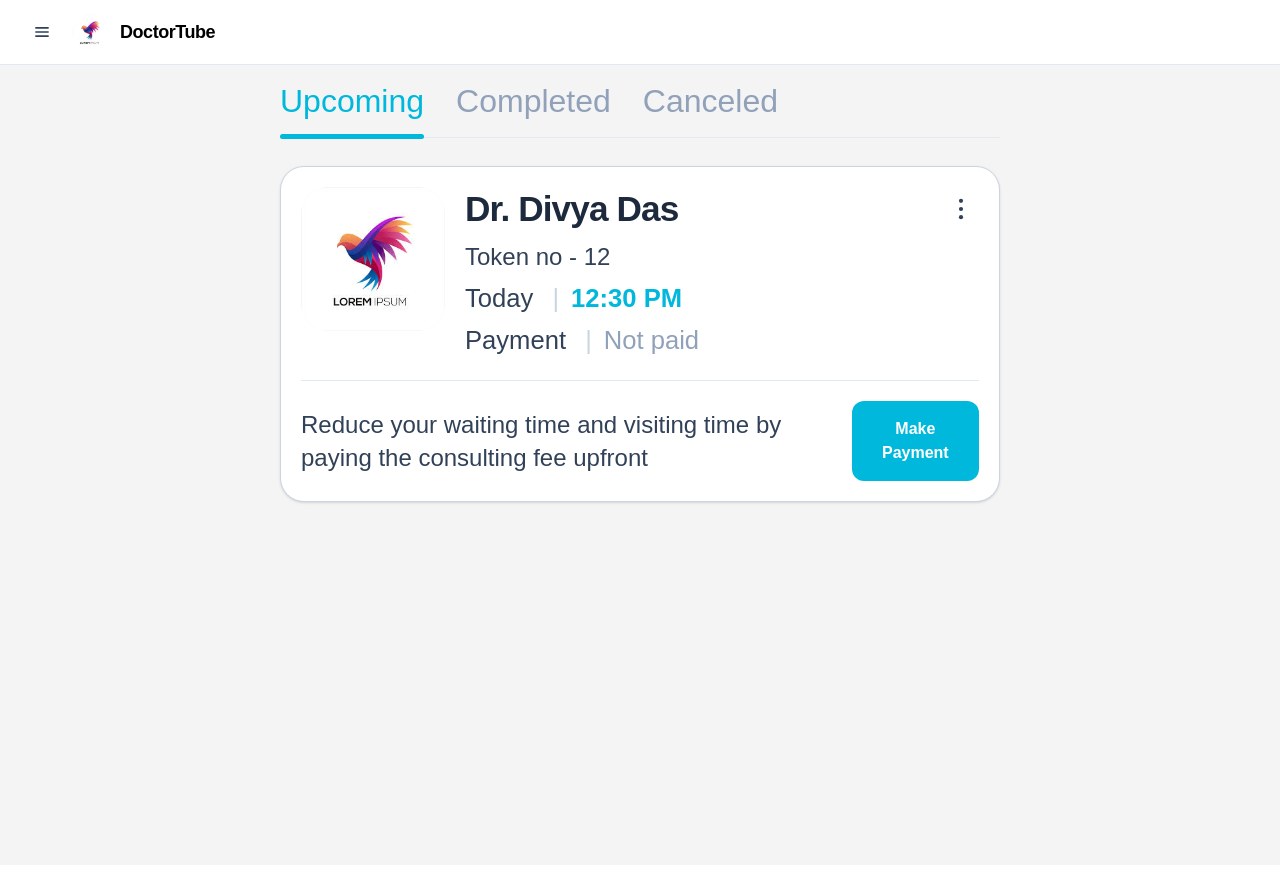
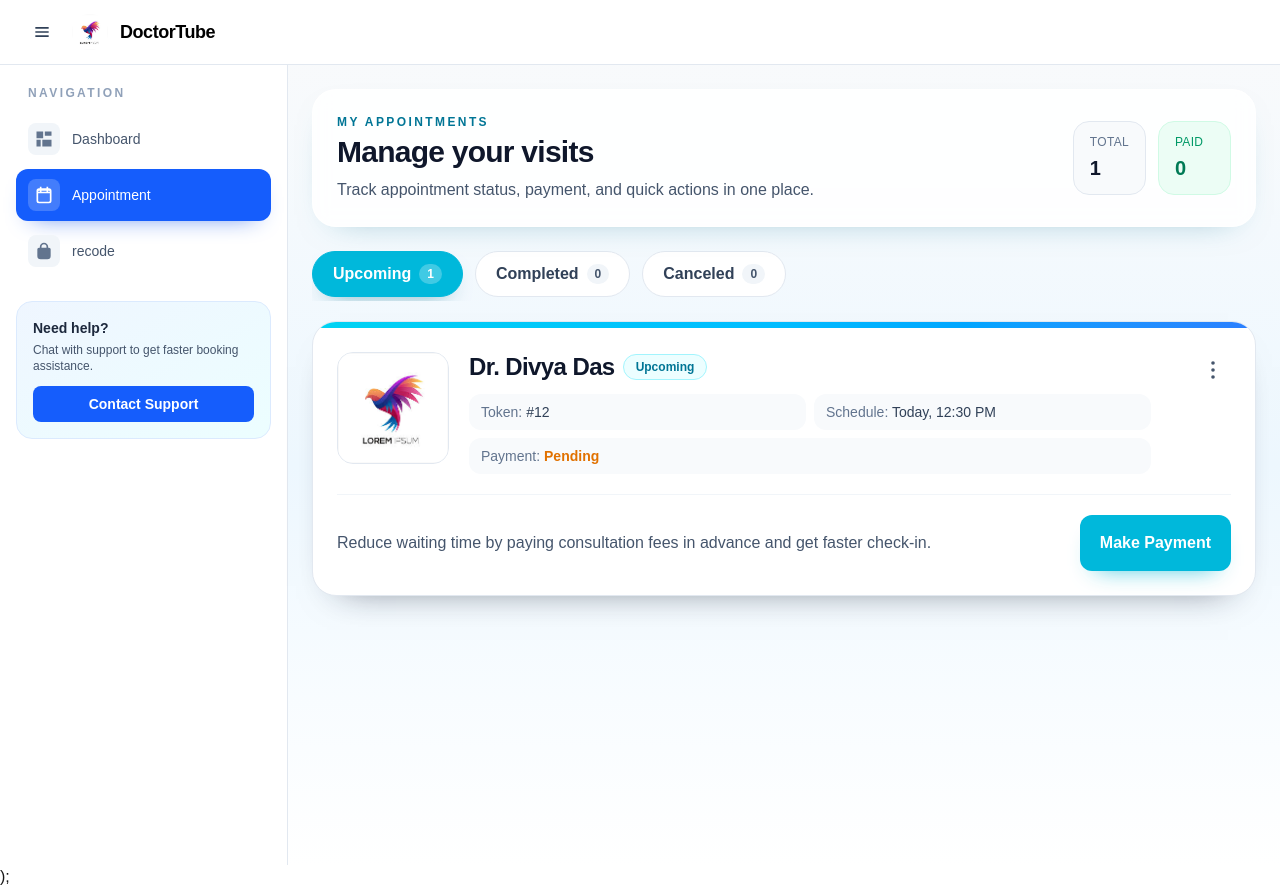
Before and after one commit to chaman3s/peartoughts, a Next.js app: page /home/appointments in a window 1280 px wide. Before the commit the page ends 865 px from the top, so only its background shows below. Built offline with nearby package versions, Linux system fonts and the light colour scheme.

Commit message:
improve ui of create appointment

```diff
--- a/Components/sideBar/index.tsx
+++ b/Components/sideBar/index.tsx
@@ -16,7 +16,7 @@ const menuItems: SideBarItem[] = [
   {
     id: "dashboard",
     label: "Dashboard",
-    href: "/dashBoard",
+    href: "/home/dashBoard",
     icon: (
       <svg viewBox="0 0 24 24" className="h-5 w-5" aria-hidden="true">
         <path
@@ -28,29 +28,30 @@ const menuItems: SideBarItem[] = [
   },
   {
     id: "doctor-detail",
-    label: "Doctor Detail",
-    href: "/dashBoard/DoctorDetail",
+    label: "Appointment",
+    href: "/home/appointments",
     icon: (
-      <svg viewBox="0 0 24 24" className="h-5 w-5" aria-hidden="true">
+       <svg viewBox="0 0 24 24" className="h-5 w-5" aria-hidden="true">
+        <path
+          d="M7 2h2v2h6V2h2v2h1a3 3 0 0 1 3 3v12a3 3 0 0 1-3 3H6a3 3 0 0 1-3-3V7a3 3 0 0 1 3-3h1V2Zm12 8H5v9a1 1 0 0 0 1 1h12a1 1 0 0 0 1-1v-9ZM7 7H6a1 1 0 0 0-1 1h14a1 1 0 0 0-1-1h-1v1h-2V7H9v1H7V7Z"
+          fill="currentColor"
+        />
+      </svg>
+    ),
+
+  },
+  {
+    id: "book-appointment",
+    label: "recode",
+    href: "/dashBoard/BookAppointment",
+    icon: ( <svg viewBox="0 0 24 24" className="h-5 w-5" aria-hidden="true">
         <path
           d="M12 2a5 5 0 0 0-5 5v1H6a2 2 0 0 0-2 2v8a4 4 0 0 0 4 4h8a4 4 0 0 0 4-4v-8a2 2 0 0 0-2-2h-1V7a5 5 0 0 0-5-5Zm-3 6V7a3 3 0 1 1 6 0v1H9Zm3 3a2 2 0 1 0 0 4 2 2 0 0 0 0-4Z"
           fill="currentColor"
         />
       </svg>
     ),
-  },
-  {
-    id: "book-appointment",
-    label: "Appointments",
-    href: "/dashBoard/BookAppointment",
-    icon: (
-      <svg viewBox="0 0 24 24" className="h-5 w-5" aria-hidden="true">
-        <path
-          d="M7 2h2v2h6V2h2v2h1a3 3 0 0 1 3 3v12a3 3 0 0 1-3 3H6a3 3 0 0 1-3-3V7a3 3 0 0 1 3-3h1V2Zm12 8H5v9a1 1 0 0 0 1 1h12a1 1 0 0 0 1-1v-9ZM7 7H6a1 1 0 0 0-1 1h14a1 1 0 0 0-1-1h-1v1h-2V7H9v1H7V7Z"
-          fill="currentColor"
-        />
-      </svg>
-    ),
+
   },
 ];
 
--- a/ContextApi/appointmentContext.tsx
+++ b/ContextApi/appointmentContext.tsx
@@ -14,6 +14,7 @@ export type AppointmentItem = {
   id: string;
   doctorName: string;
   tokenNo: number;
+  appointmentDateIso: string;
   dayLabel: string;
   time: string;
   paid: boolean;
@@ -32,6 +33,7 @@ const initialAppointments: AppointmentItem[] = [
     id: "apt-1",
     doctorName: "Dr. Divya Das",
     tokenNo: 12,
+    appointmentDateIso: new Date().toISOString().slice(0, 10),
     dayLabel: "Today",
     time: "12:30 PM",
     paid: false,
@@ -49,6 +51,7 @@ export function AppointmentProvider({ children }: { children: ReactNode }) {
         id: appointment.id ?? `apt-${Date.now()}`,
         tokenNo: appointment.tokenNo ?? maxToken + 1,
         doctorName: appointment.doctorName,
+        appointmentDateIso: appointment.appointmentDateIso,
         dayLabel: appointment.dayLabel,
         time: appointment.time,
         paid: appointment.paid,
--- a/Screen/main/AppointmentScreen/index.tsx
+++ b/Screen/main/AppointmentScreen/index.tsx
@@ -9,6 +9,12 @@ import logo from "@/assets/img/logo.jpg";
 type AppointmentTab = AppointmentStatus;
 
 const tabs: AppointmentTab[] = ["Upcoming", "Completed", "Canceled"];
+
+const statusStyles: Record<AppointmentStatus, string> = {
+  Upcoming: "border-cyan-200 bg-cyan-50 text-cyan-700",
+  Completed: "border-emerald-200 bg-emerald-50 text-emerald-700",
+  Canceled: "border-rose-200 bg-rose-50 text-rose-700",
+};
 
 export default function AppointmentScreen() {
   const { appointments } = useAppointment();
@@ -31,14 +37,38 @@ export default function AppointmentScreen() {
   }, [openMenuId]);
 
   const list = appointments.filter((item) => item.status === activeTab);
+  const paidCount = appointments.filter((item) => item.paid).length;
+  const totalCount = appointments.length;
 
   return (
-    <main className="min-h-screen bg-[#f4f4f4]">
-      <section className="mx-auto w-full max-w-3xl px-4 pb-10 pt-3 md:px-6">
-        <div className="border-b border-slate-200">
-          <div className="flex gap-8">
+    <main className="min-h-screen bg-gradient-to-b from-slate-50 via-[#eef8ff] to-white">
+      <section className="mx-auto w-full max-w-5xl px-4 pb-12 pt-6 md:px-6">
+        <div className="rounded-3xl border border-white/80 bg-white/85 p-5 shadow-[0_12px_35px_-24px_rgba(14,116,144,0.55)] backdrop-blur-sm md:p-6">
+          <div className="flex flex-col gap-5 md:flex-row md:items-center md:justify-between">
+            <div>
+              <p className="text-xs font-semibold uppercase tracking-[0.2em] text-cyan-700">My Appointments</p>
+              <h1 className="mt-1 text-2xl font-bold tracking-tight text-slate-900 md:text-3xl">Manage your visits</h1>
+              <p className="mt-2 text-sm text-slate-600 md:text-base">
+                Track appointment status, payment, and quick actions in one place.
+              </p>
+            </div>
+            <div className="grid grid-cols-2 gap-3 md:w-auto">
+              <div className="rounded-2xl border border-slate-200 bg-slate-50 px-4 py-3">
+                <p className="text-xs uppercase tracking-wide text-slate-500">Total</p>
+                <p className="mt-1 text-xl font-semibold text-slate-900">{totalCount}</p>
+              </div>
+              <div className="rounded-2xl border border-emerald-100 bg-emerald-50 px-4 py-3">
+                <p className="text-xs uppercase tracking-wide text-emerald-600">Paid</p>
+                <p className="mt-1 text-xl font-semibold text-emerald-700">{paidCount}</p>
+              </div>
+            </div>
+          </div>
+        </div>
+
+        <div className="mt-6 flex gap-3 overflow-x-auto pb-1">
           {tabs.map((tab) => {
             const active = tab === activeTab;
+            const tabCount = appointments.filter((item) => item.status === tab).length;
             return (
               <button
                 key={tab}
@@ -47,53 +77,75 @@ export default function AppointmentScreen() {
                   setActiveTab(tab);
                   setOpenMenuId(null);
                 }}
-                  className={`relative pb-3 text-[clamp(1.1rem,2.8vw,2rem)] font-medium transition ${
-                    active ? "text-cyan-500" : "text-slate-400 hover:text-slate-500"
+                className={`inline-flex min-w-fit items-center gap-2 rounded-full border px-4 py-2 text-sm font-semibold transition md:px-5 md:py-2.5 md:text-base ${
+                  active
+                    ? "border-cyan-500 bg-cyan-500 text-white shadow-[0_10px_24px_-16px_rgba(14,116,144,0.9)]"
+                    : "border-slate-200 bg-white text-slate-700 hover:border-cyan-300 hover:text-cyan-700"
                 }`}
               >
-                  {tab}
-                  {active && <span className="absolute inset-x-0 -bottom-[2px] h-[5px] rounded-full bg-cyan-500" />}
+                <span>{tab}</span>
+                <span
+                  className={`rounded-full px-2 py-0.5 text-xs ${
+                    active ? "bg-white/25 text-white" : "bg-slate-100 text-slate-600"
+                  }`}
+                >
+                  {tabCount}
+                </span>
               </button>
             );
           })}
         </div>
-        </div>
 
-        <div className="mt-7 space-y-4">
+        <div className="mt-5 space-y-4">
           {list.map((item) => {
             const menuOpen = openMenuId === item.id;
             return (
-              <article key={item.id} className="rounded-3xl border border-slate-300 bg-white p-5 shadow-sm">
-                <div className="relative flex gap-5">
-                  <div className="relative h-36 w-36 shrink-0 overflow-hidden rounded-[28px] bg-slate-100">
+              <article
+                key={item.id}
+                className="group overflow-hidden rounded-3xl border border-slate-200 bg-white shadow-[0_18px_36px_-28px_rgba(15,23,42,0.65)] transition hover:-translate-y-0.5 hover:shadow-[0_25px_45px_-30px_rgba(8,47,73,0.65)]"
+              >
+                <div className="h-1.5 w-full bg-gradient-to-r from-cyan-400 via-sky-400 to-blue-500" />
+
+                <div className="p-4 md:p-6">
+                  <div className="relative flex flex-col gap-4 sm:flex-row sm:gap-5">
+                    <div className="relative h-24 w-24 shrink-0 overflow-hidden rounded-2xl border border-slate-200 bg-slate-100 sm:h-28 sm:w-28">
                       <Image src={logo} alt={item.doctorName} fill className="object-cover" />
                     </div>
 
-                  <div className="min-w-0 flex-1 pr-20">
-                    <h2 className="text-[clamp(1.25rem,3.4vw,2.2rem)] font-semibold leading-tight tracking-tight text-slate-800">
+                    <div className="min-w-0 flex-1 sm:pr-20">
+                      <div className="flex flex-wrap items-center gap-2">
+                        <h2 className="text-xl font-semibold leading-tight tracking-tight text-slate-900 sm:text-2xl">
                           {item.doctorName}
                         </h2>
-                    <p className="mt-2 text-[clamp(1rem,2.4vw,1.5rem)] text-slate-700">Token no - {item.tokenNo}</p>
-                    <p className="mt-1 text-[clamp(1rem,2.5vw,1.6rem)] text-slate-700">
-                      {item.dayLabel} <span className="mx-3 text-slate-300">|</span>
-                      <span className="font-semibold text-cyan-500">{item.time}</span>
+                        <span className={`rounded-full border px-3 py-1 text-xs font-semibold ${statusStyles[item.status]}`}>
+                          {item.status}
+                        </span>
+                      </div>
+
+                      <div className="mt-3 grid gap-2 text-sm text-slate-700 sm:grid-cols-2">
+                        <p className="rounded-xl bg-slate-50 px-3 py-2">
+                          <span className="font-medium text-slate-500">Token:</span> #{item.tokenNo}
                         </p>
-                    <p className="mt-1 text-[clamp(1rem,2.5vw,1.6rem)] text-slate-700">
-                      Payment <span className="mx-3 text-slate-300">|</span>
-                      <span className={item.paid ? "text-emerald-600" : "text-slate-400"}>
-                        {item.paid ? "Paid" : "Not paid"}
+                        <p className="rounded-xl bg-slate-50 px-3 py-2">
+                          <span className="font-medium text-slate-500">Schedule:</span> {item.dayLabel}, {item.time}
+                        </p>
+                        <p className="rounded-xl bg-slate-50 px-3 py-2 sm:col-span-2">
+                          <span className="font-medium text-slate-500">Payment:</span>{" "}
+                          <span className={item.paid ? "font-semibold text-emerald-700" : "font-semibold text-amber-600"}>
+                            {item.paid ? "Paid" : "Pending"}
                           </span>
                         </p>
                       </div>
+                    </div>
 
-                  <div className="absolute right-0 top-1">
+                    <div className="absolute right-0 top-0">
                       <button
                         type="button"
                         aria-label="Appointment actions"
                         onClick={() => setOpenMenuId((prev) => (prev === item.id ? null : item.id))}
-                      className="rounded-full p-1 text-slate-700 hover:bg-slate-100"
+                        className="rounded-full p-1.5 text-slate-600 transition hover:bg-slate-100 hover:text-slate-900"
                       >
-                      <svg viewBox="0 0 24 24" className="h-7 w-7" aria-hidden="true">
+                        <svg viewBox="0 0 24 24" className="h-6 w-6" aria-hidden="true">
                           <circle cx="12" cy="5" r="1.8" fill="currentColor" />
                           <circle cx="12" cy="12" r="1.8" fill="currentColor" />
                           <circle cx="12" cy="19" r="1.8" fill="currentColor" />
@@ -104,14 +156,14 @@ export default function AppointmentScreen() {
                     {menuOpen && (
                       <div
                         ref={menuRef}
-                      className="absolute right-2 top-10 z-20 w-52 overflow-hidden rounded-2xl border border-slate-300 bg-white shadow-lg"
+                        className="absolute right-0 top-10 z-20 w-52 overflow-hidden rounded-2xl border border-slate-200 bg-white shadow-xl"
                       >
                         {["View", "Reschedule", "Quick Query"].map((action) => (
                           <button
                             key={action}
                             type="button"
                             onClick={() => setOpenMenuId(null)}
-                          className="block w-full border-b border-slate-200 px-4 py-2 text-left text-base font-medium text-slate-800 last:border-b-0 hover:bg-slate-50"
+                            className="block w-full border-b border-slate-100 px-4 py-2.5 text-left text-sm font-medium text-slate-700 transition last:border-b-0 hover:bg-slate-50"
                           >
                             {action}
                           </button>
@@ -120,17 +172,20 @@ export default function AppointmentScreen() {
                     )}
                   </div>
 
-                <div className="mt-5 border-t border-slate-200 pt-5">
-                  <div className="flex flex-col items-start justify-between gap-4 sm:flex-row sm:items-center">
-                    <p className="max-w-xl text-[clamp(1rem,2.4vw,1.5rem)] leading-snug text-slate-700">
-                      Reduce your waiting time and visiting time by paying the consulting fee upfront
+                  <div className="mt-5 border-t border-slate-100 pt-5">
+                    <div className="flex flex-col items-start justify-between gap-3 sm:flex-row sm:items-center">
+                      <p className="max-w-2xl text-sm leading-snug text-slate-600 md:text-base">
+                        Reduce waiting time by paying consultation fees in advance and get faster check-in.
                       </p>
+                      {!item.paid && item.status === "Upcoming" && (
                         <Button
                           type="button"
-                      className="rounded-2xl bg-cyan-500 px-7 py-3 text-xl font-semibold text-white hover:bg-cyan-600"
+                          className="rounded-xl bg-cyan-500 px-5 py-2.5 text-sm font-semibold text-white shadow-[0_12px_24px_-16px_rgba(6,182,212,0.9)] hover:bg-cyan-600"
                         >
                           Make Payment
                         </Button>
+                      )}
+                    </div>
                   </div>
                 </div>
               </article>
@@ -138,8 +193,9 @@ export default function AppointmentScreen() {
           })}
 
           {list.length === 0 && (
-            <div className="rounded-2xl border border-dashed border-slate-300 bg-white/70 px-5 py-8 text-center text-lg text-slate-500">
-              No {activeTab.toLowerCase()} appointments.
+            <div className="rounded-3xl border border-dashed border-slate-300 bg-white px-6 py-12 text-center">
+              <p className="text-lg font-semibold text-slate-700">No {activeTab.toLowerCase()} appointments</p>
+              <p className="mt-2 text-sm text-slate-500">Book a consultation to see it here.</p>
             </div>
           )}
         </div>
--- a/Screen/main/BookAppointment/index.tsx
+++ b/Screen/main/BookAppointment/index.tsx
@@ -39,7 +39,7 @@ const eveningSlots: TimeSlot[] = [
 
 export default function BookAppointment() {
   const { doctor, setDoctor } = useDoctor();
-  const { addAppointment } = useAppointment();
+  const { appointments, addAppointment } = useAppointment();
   const navigate = useNavigate();
   const todayIso = useMemo(() => new Date().toISOString().slice(0, 10), []);
   const [selectedDay, setSelectedDay] = useState(todayIso);
@@ -76,6 +76,19 @@ export default function BookAppointment() {
     if (Number.isNaN(parsedDate.getTime())) return "July, 2023";
     return new Intl.DateTimeFormat("en-US", { month: "long", year: "numeric" }).format(parsedDate);
   }, [selectedDay]);
+
+  const bookedTimesForSelectedDay = useMemo(() => {
+    return new Set(
+      appointments
+        .filter((item) => item.appointmentDateIso === selectedDay && item.status !== "Canceled")
+        .map((item) => item.time.trim())
+    );
+  }, [appointments, selectedDay]);
+
+  const isAlreadyBooked = (slotLabel: string) => {
+    const slotStart = slotLabel.split("-")[0]?.trim() ?? slotLabel.trim();
+    return bookedTimesForSelectedDay.has(slotStart);
+  };
 
   const isPastDate = (value: string) => {
     if (!value) return false;
@@ -137,6 +150,10 @@ export default function BookAppointment() {
       setCalendarError("Selected time slot has already passed.");
       return;
     }
+    if (isAlreadyBooked(timeSlot.label)) {
+      setCalendarError("This slot is already booked for the selected day.");
+      return;
+    }
     const experienceValue = doctor.stats.find((stat) => stat.id === "experience")?.value ?? "0 years";
     const ratingValue = doctor.stats.find((stat) => stat.id === "rating")?.value ?? "0";
     const selectedDate = new Date(`${selectedDay}T00:00:00`);
@@ -148,6 +165,7 @@ export default function BookAppointment() {
 
     addAppointment({
       doctorName: doctor.doctorName,
+      appointmentDateIso: selectedDay,
       dayLabel,
       time: slotTime,
       paid: false,
@@ -249,7 +267,8 @@ export default function BookAppointment() {
             {morningSlots.map((slot) => {
               const isSelected = selectedMorningSlot === slot.id;
               const isTimePassed = isSlotPassed(slot.label);
-              const isDisabled = Boolean(slot.disabled) || isTimePassed;
+              const isBooked = isAlreadyBooked(slot.label);
+              const isDisabled = Boolean(slot.disabled) || isTimePassed || isBooked;
               return (
                 <button
                   key={slot.id}
@@ -269,6 +288,7 @@ export default function BookAppointment() {
                   }`}
                 >
                   {slot.label}
+                  {isBooked && <span className="ml-1 text-xs font-semibold">(Booked)</span>}
                 </button>
               );
             })}
@@ -278,7 +298,8 @@ export default function BookAppointment() {
           <div className="mt-3 grid grid-cols-2 gap-3">
             {eveningSlots.map((slot) => {
               const isSelected = selectedEveningSlot === slot.id;
-              const isDisabled = isSlotPassed(slot.label);
+              const isBooked = isAlreadyBooked(slot.label);
+              const isDisabled = isSlotPassed(slot.label) || isBooked;
               return (
                 <button
                   key={slot.id}
@@ -298,6 +319,7 @@ export default function BookAppointment() {
                   }`}
                 >
                   {slot.label}
+                  {isBooked && <span className="ml-1 text-xs font-semibold">(Booked)</span>}
                 </button>
               );
             })}
--- a/app/(main)/home/dashBoard/layout.tsx
+++ /dev/null
@@ -1,14 +0,0 @@
-import SideBar from "@/Components/SideBar";
-
-export default function DashboardLayout({
-  children,
-}: Readonly<{
-  children: React.ReactNode;
-}>) {
-  return (
-    <section className="mx-auto flex w-full max-w-[1600px]">
-      <SideBar />
-      <div className="min-w-0 flex-1">{children}</div>
-    </section>
-  );
-}
--- a/app/(main)/home/layout.tsx
+++ b/app/(main)/home/layout.tsx
@@ -1,9 +1,15 @@
 import DoctorDashboardProvider from "@/ContextApi/doctor-dashboard-provider";
-
+import SideBar from "@/Components/SideBar";
 export default function HomeLayout({
   children,
 }: Readonly<{
   children: React.ReactNode;
 }>) {
-  return <DoctorDashboardProvider>{children}</DoctorDashboardProvider>;
+  return (<DoctorDashboardProvider>
+    <section className="mx-auto flex w-full max-w-[1600px]">
+     <SideBar/>
+      <div className="min-w-0 flex-1">{children}</div>
+    </section>
+  );
+    </DoctorDashboardProvider>);
 }
```
Lines whose indentation alone changed are shown as unchanged.
